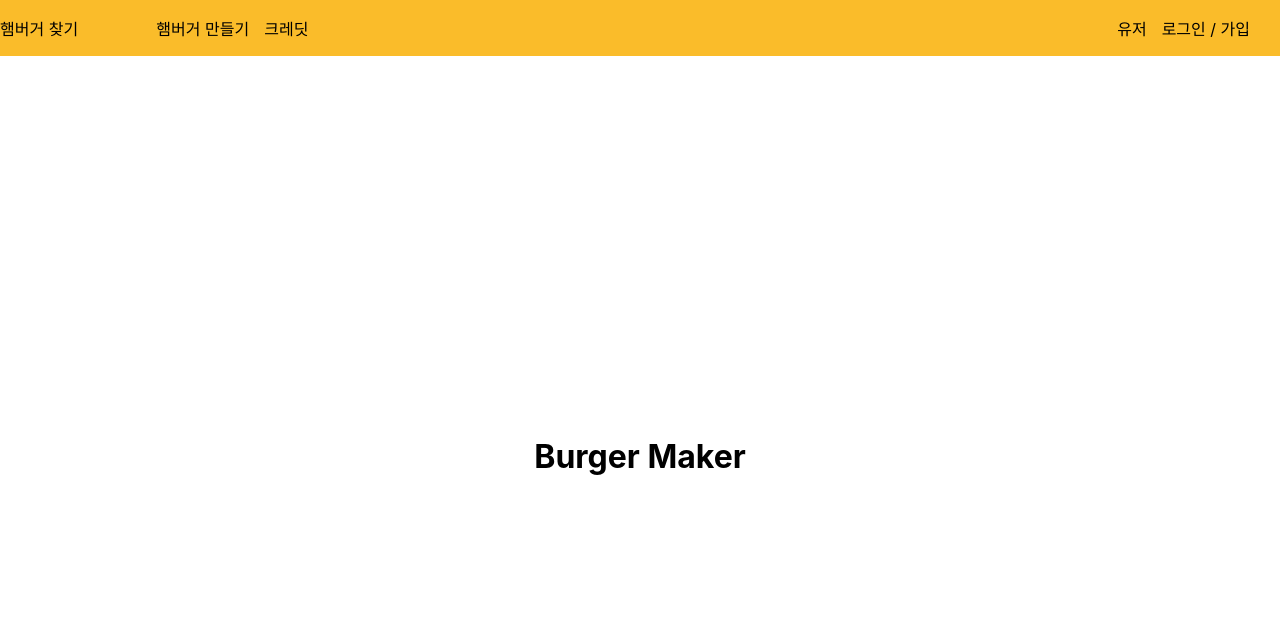
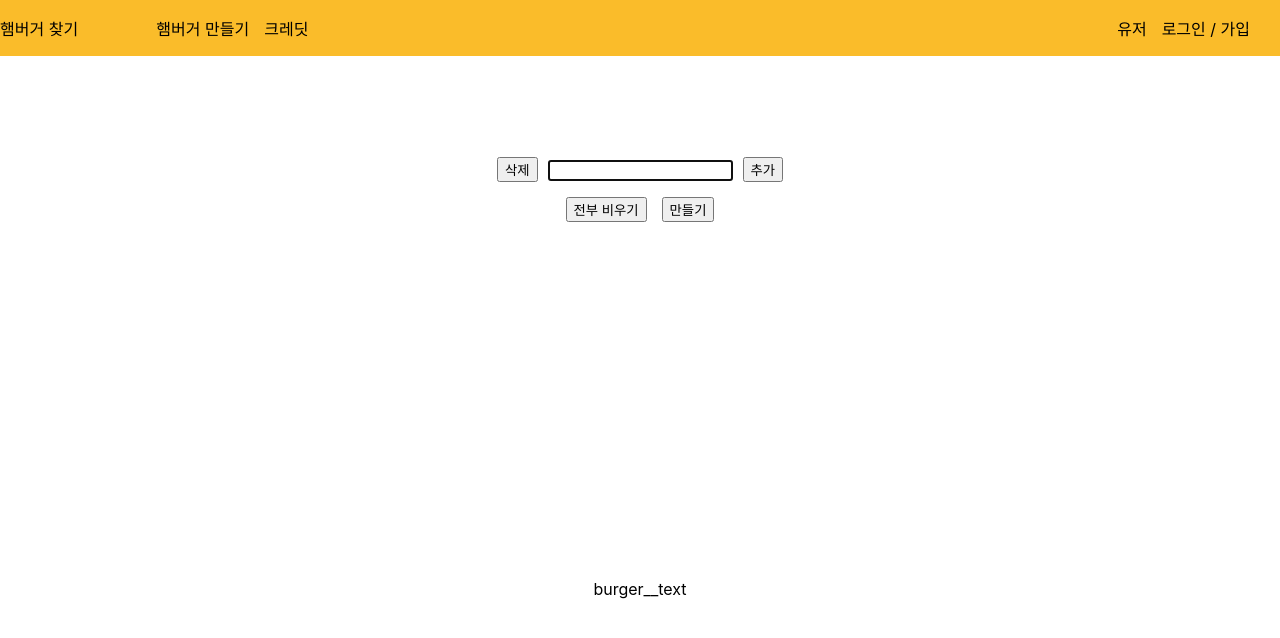
Before and after one commit to babyazalea/find-hamburger, a React (Create React App) app: page /burger-maker in a window 1280 px wide. Shown: the top 638 px of the page. Built offline with nearby package versions, Linux system fonts and the light colour scheme; a web font is replaced by a local one.

Commit message:
added component

```diff
--- a/src/components/Burger/Burger.js
+++ b/src/components/Burger/Burger.js
@@ -7,7 +7,7 @@ const Burger = () => {
   const { path } = useRouteMatch();
 
   return (
-    <div>
+    <div className="find-hamburger__burger">
       <Switch>
         <Route path={path} exact>
           <BurgerMaker />
--- /dev/null
+++ b/src/components/Burger/BurgerMaker/BurgerController/BurgerController.css
@@ -0,0 +1,20 @@
+.burger__controller {
+  align-self: center;
+}
+
+.ingredient-input__delete-button {
+  margin-right: 10px;
+}
+.ingredient-input__submit-button {
+  margin-left: 10px;
+}
+
+.burger__controller-buttons {
+  display: flex;
+  justify-content: center;
+  margin-top: 15px;
+}
+
+.burger__controller-buttons button:not(:last-child) {
+  margin-right: 15px;
+}
--- /dev/null
+++ b/src/components/Burger/BurgerMaker/BurgerController/BurgerController.js
@@ -0,0 +1,23 @@
+import React from "react";
+
+import "./BurgerController.css";
+
+const BurgerController = () => {
+  return (
+    <div className="burger__controller">
+      <button type="button" className="ingredient-input__delete-button">
+        삭제
+      </button>
+      <input type="text" name="ingredient" autoFocus />
+      <button type="submit" className="ingredient-input__submit-button">
+        추가
+      </button>
+      <div className="burger__controller-buttons">
+        <button type="button">전부 비우기</button>
+        <button type="button">만들기</button>
+      </div>
+    </div>
+  );
+};
+
+export default BurgerController;
--- /dev/null
+++ b/src/components/Burger/BurgerMaker/BurgerMaker.css
@@ -0,0 +1,11 @@
+.burger__maker {
+  width: 100%;
+  height: 100%;
+  display: grid;
+  justify-content: center;
+  grid-template-rows: 1fr 2fr;
+}
+
+.burger__maker > div {
+  width: 100%;
+}
--- a/src/components/Burger/BurgerMaker/BurgerMaker.js
+++ b/src/components/Burger/BurgerMaker/BurgerMaker.js
@@ -1,7 +1,17 @@
 import React from "react";
 
+import BurgerController from "./BurgerController/BurgerController";
+import BurgerText from "./BurgerText/BurgerText";
+
+import "./BurgerMaker.css";
+
 const BurgerMaker = () => {
-  return <h1>Burger Maker</h1>;
+  return (
+    <div className="burger__maker">
+      <BurgerController />
+      <BurgerText />
+    </div>
+  );
 };
 
 export default BurgerMaker;
--- /dev/null
+++ b/src/components/Burger/BurgerMaker/BurgerText/BurgerText.css
@@ -0,0 +1,4 @@
+.burger__text {
+  align-self: center;
+  text-align: center;
+}
--- /dev/null
+++ b/src/components/Burger/BurgerMaker/BurgerText/BurgerText.js
@@ -0,0 +1,10 @@
+import React from "react";
+
+import "./BurgerText.css";
+
+const BurgerText = () => {
+  let transformedIngredients = { text: "burger__text" };
+  return <div className="burger__text">{transformedIngredients.text}</div>;
+};
+
+export default BurgerText;
```
